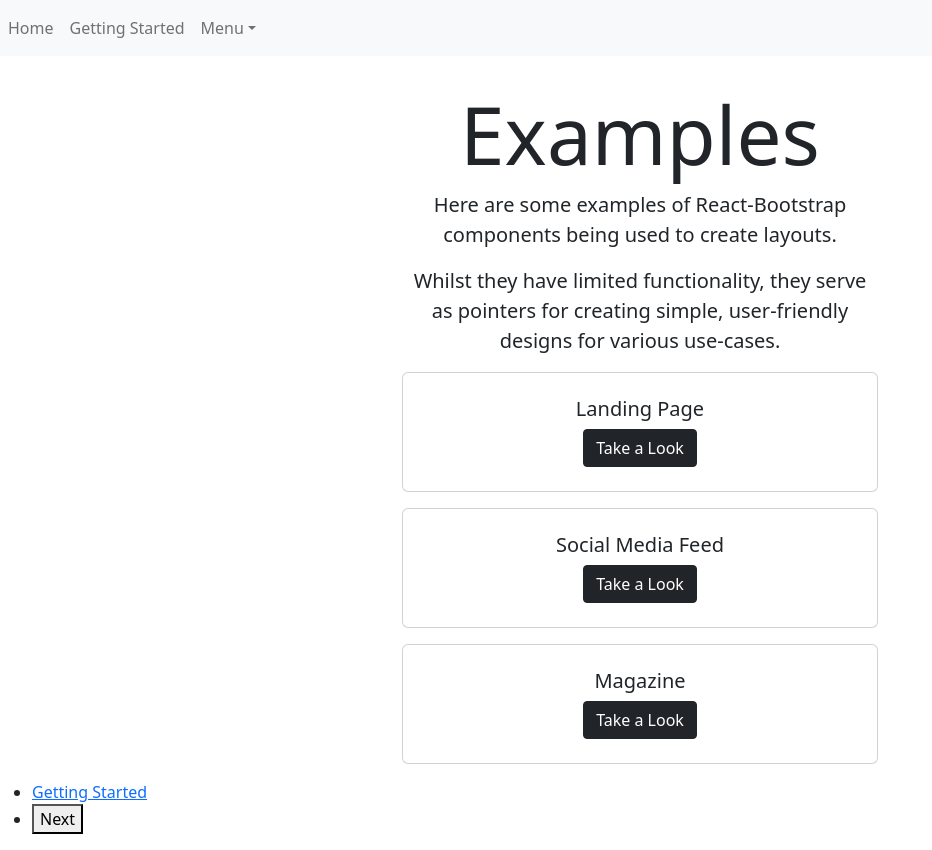
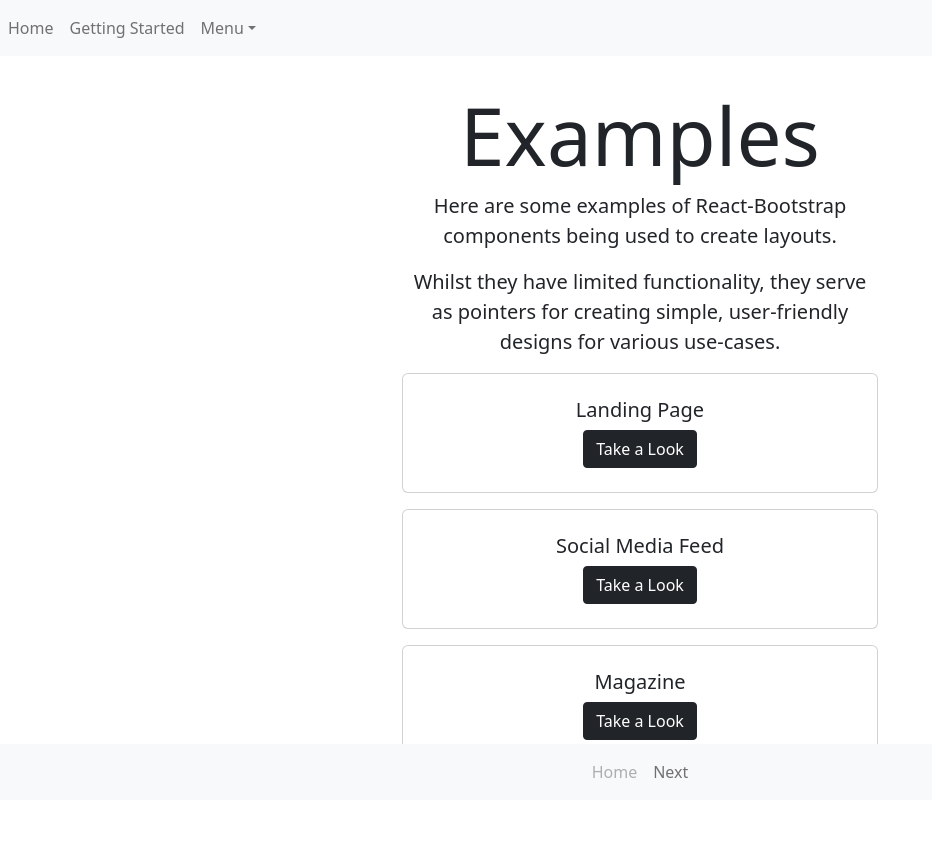
Before and after one commit to AliciaMoses/react-bootstrap-primer, a React (Create React App) app: page /examples in a window 1280 px wide. Shown: the whole page, without its empty margins (0-932 px from the left). After the commit the page ends 800 px from the top, so only its background shows below. Built offline with nearby package versions, Linux system fonts and the light colour scheme.

Commit message:
Styled footer navigation added bottom padding Removed array method from PageList Added Magazine Navbar

```diff
--- a/src/components/base-components/BottomNavigation.js
+++ b/src/components/base-components/BottomNavigation.js
@@ -1,5 +1,6 @@
 import { useState } from "react";
-import { Link, useNavigate } from "react-router-dom";
+import { useNavigate } from "react-router-dom";
+import { Nav, Navbar } from "react-bootstrap"
 import PageList from "./PageList";
 
 function BottomNavigation() {
@@ -22,23 +23,23 @@ function BottomNavigation() {
   };
 
   return (
-    <nav>
-      <ul>
-        {currentPageIndex > 0 && (
-          <li>
-            <button onClick={goToPreviousPage}>Previous</button>
-          </li>
-        )}
-        <li key={currentPage.path}>
-          <Link to={currentPage.path}>{currentPage.label}</Link>
-        </li>
-        {currentPageIndex < PageList.length - 1 && (
-          <li>
-            <button onClick={goToNextPage}>Next</button>
-          </li>
-        )}
-      </ul>
-    </nav>
+    <Navbar bg="light" expand="md" fixed="bottom">
+    <Nav className="mx-auto">
+      {currentPageIndex > 0 && (
+        <Nav.Item>
+          <Nav.Link onClick={goToPreviousPage}>Previous</Nav.Link>
+        </Nav.Item>
+      )}
+      <Nav.Item>
+        <Nav.Link disabled>{currentPage.label}</Nav.Link>
+      </Nav.Item>
+      {currentPageIndex < PageList.length - 1 && (
+        <Nav.Item>
+          <Nav.Link onClick={goToNextPage}>Next</Nav.Link>
+        </Nav.Item>
+      )}
+    </Nav>
+  </Navbar>
   );
 }
 
--- a/src/components/base-components/PageList.js
+++ b/src/components/base-components/PageList.js
@@ -1,4 +1,5 @@
 const PageList = [
+  { path: "/", label: "Home" },
   { path: "/getting-started", label: "Getting Started" },
   { path: "/typography", label: "Typography" },
   { path: "/buttons", label: "Buttons" },
@@ -12,9 +13,6 @@ const PageList = [
   { path: "/examples/landing-page", label: "Example: Landing Page" },
   { path: "/examples/social-media-feed", label: "Example: Social Media Feed" },
   { path: "/examples/magazine", label: "Example: Magazine" },
-  { path: "/", label: "Home" },
 ];
 
-PageList.find((page) => page.label === "Home").path = "/getting-started";
-
 export default PageList;
--- a/src/components/base-components/layout/Layout.js
+++ b/src/components/base-components/layout/Layout.js
@@ -2,10 +2,12 @@ import React from 'react';
 import './Layout.css';
 import AppNavbar from '../app-navbar/AppNavbar';
 
+
 const Layout = ({ children }) => (
     <>
         <AppNavbar />
-        <main>{children}</main>
+
+        <main style={{ paddingBottom: '80px', padding: '1px' }} >{children}</main>
     </>
 );
 
--- a/src/components/pages/examples/magazine/Magazine.js
+++ b/src/components/pages/examples/magazine/Magazine.js
@@ -2,10 +2,12 @@ import React from "react";
 import "./Magazine.css";
 import { Container, Row, Col, Image, ListGroup, Nav } from "react-bootstrap";
 import CommentsSection from "./Comments";
+import MagazineNav from "./MagazineNav"
 
 const Magazine = () => {
   return (
     <>
+    <MagazineNav />
       <body>
         <main>
           <Container>
--- a/src/components/pages/examples/magazine/MagazineNav.js
+++ b/src/components/pages/examples/magazine/MagazineNav.js
@@ -1,6 +1,6 @@
 
 import React from 'react';
-import { Navbar, Nav, NavDropdown } from 'react-bootstrap';
+import { Navbar, Nav} from 'react-bootstrap';
 
 
 const MagazineNav = () => {
```
